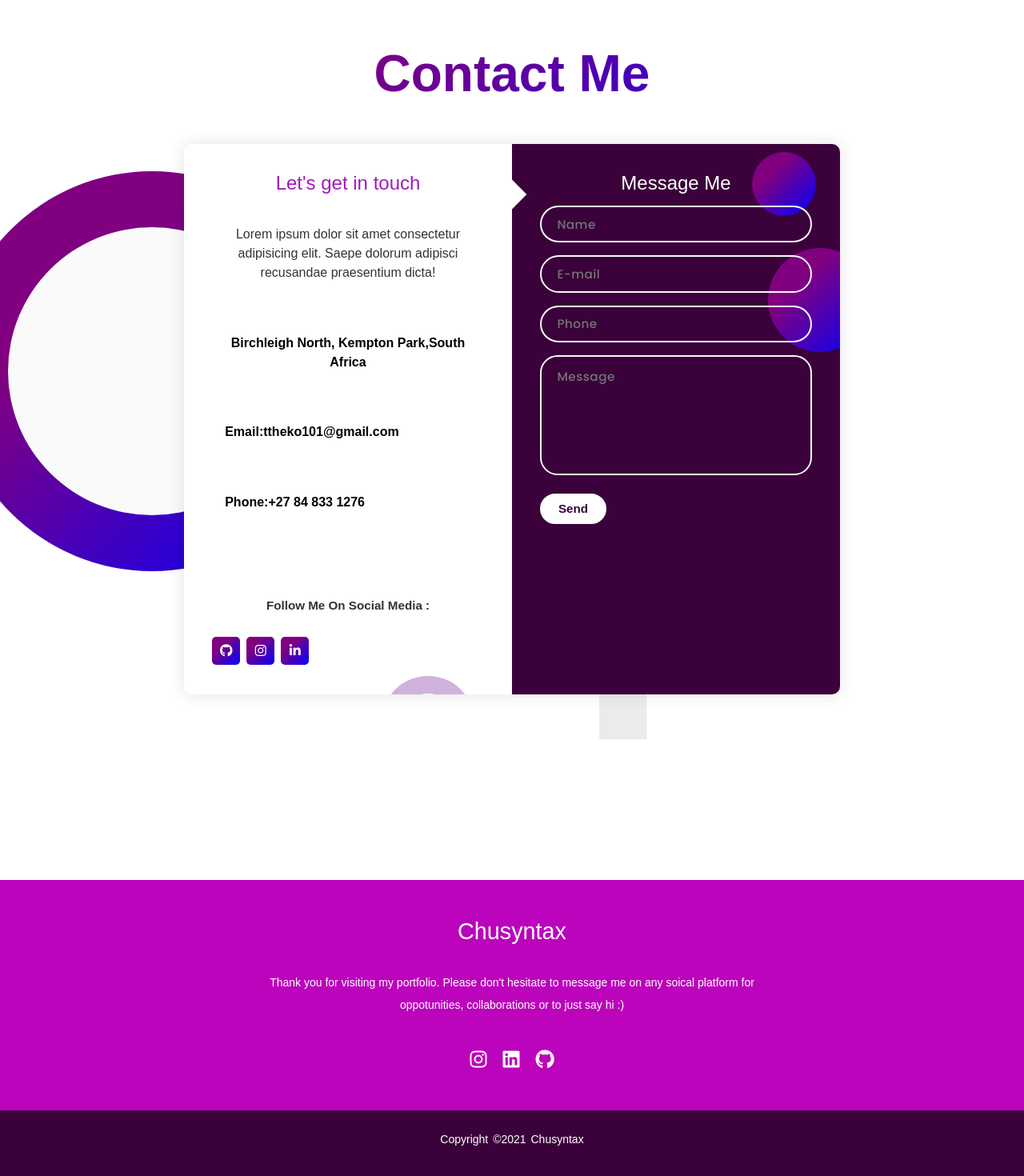
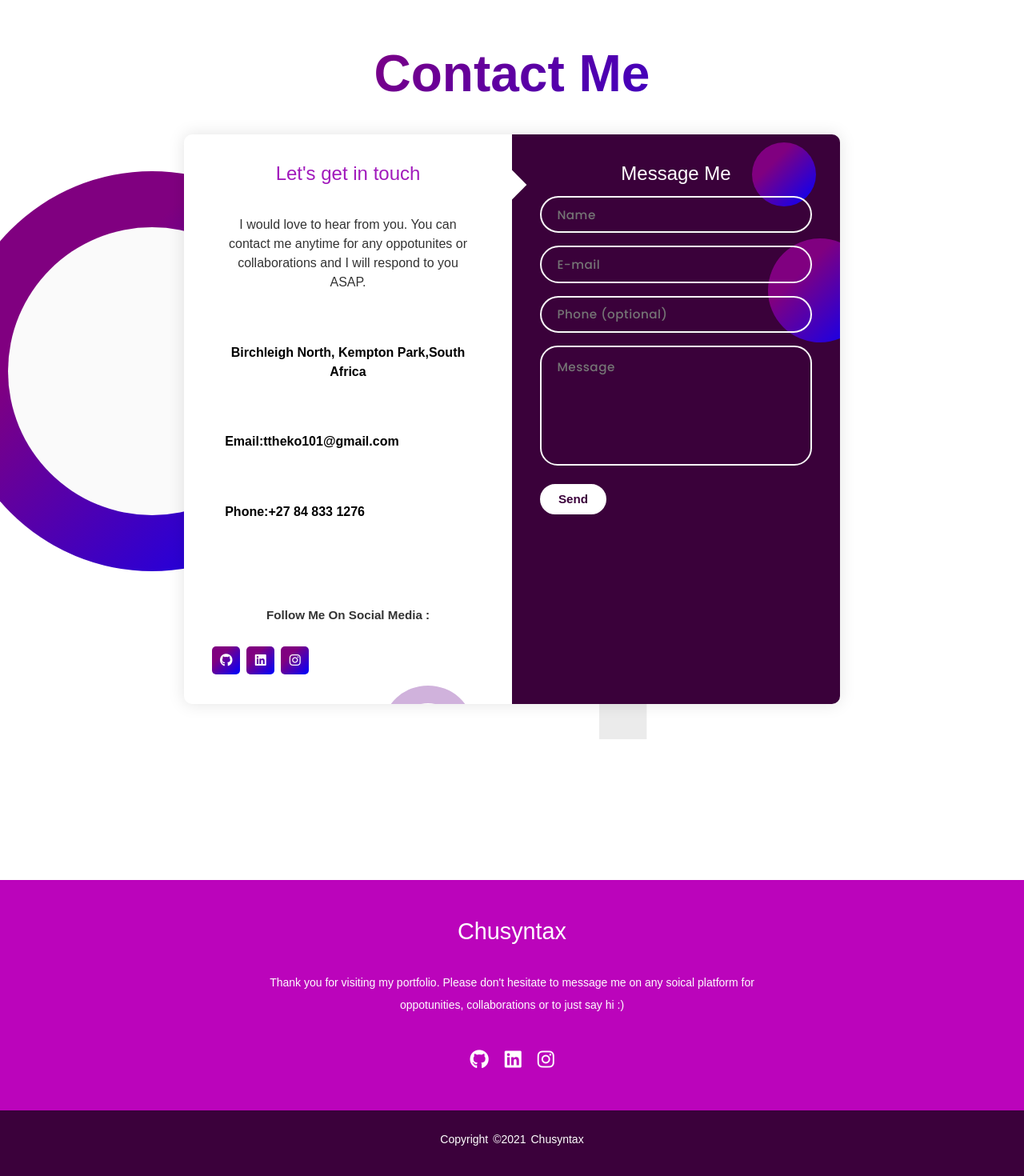
Before and after one commit to chusyntax/new-react-personal-portfolio, a React (Create React App) app: page / in a window 1280 px wide. Shown: the part 3637-5107 px from the top of the page at 80% size. Built offline with nearby package versions, Linux system fonts and the light colour scheme; grey boxes are pictures that could not be loaded.

Commit message:
added all links to social icons

```diff
--- a/src/Pages/ContactPage.js
+++ b/src/Pages/ContactPage.js
@@ -26,8 +26,7 @@ marginTop:'0.5rem'
             <div className={styles.contactInfo}>
               <h3 className={styles.title}>Let's get in touch</h3>
               <p className={styles.text}>
-                Lorem ipsum dolor sit amet consectetur adipisicing elit. Saepe
-                dolorum adipisci recusandae praesentium dicta!
+                I would love to hear from you. You can contact me anytime for any oppotunites or collaborations and I will respond to you ASAP.
               </p>
 
               <div className={styles.info}>
@@ -47,14 +46,14 @@ marginTop:'0.5rem'
               <div className={styles.socialMedia}>
                 <p className={styles.information}>Follow Me On Social Media :</p>
                 <div className={styles.socialIcons}>
-                  <a href="w">
+                  <a href="https://github.com/chusyntax">
                     <i className="fab fa-github"></i>
                   </a>
-                  <a href="w">
+                  <a href="https://linkedin.com/in/thabotheko">
+                    <i className="fab fa-linkedin"></i>
+                  </a>
+                  <a href="https://www.instagram.com/chusyntax/">
                     <i className="fab fa-instagram"></i>
-                  </a>
-                  <a href="w">
-                    <i className="fab fa-linkedin-in"></i>
                   </a>
                 </div>
               </div>
@@ -75,7 +74,7 @@ marginTop:'0.5rem'
 
                 </div>
                 <div className={styles.inputContainer}>
-                  <input type="tel" name="phone" className={styles.input} placeholder="Phone"/>
+                  <input type="tel" name="phone" className={styles.input} placeholder="Phone (optional)"/>
 
                 </div>
                 <div className={`${styles.inputContainer} ${styles.textarea}`}>
--- a/src/Pages/Footer.js
+++ b/src/Pages/Footer.js
@@ -8,9 +8,9 @@ return(
         <h3>Chusyntax</h3>
         <p>Thank you for visiting my portfolio. Please don't hesitate to message me on any soical platform for oppotunities, collaborations or to just say hi :)</p>
         <ul className={styles.socials}>
-            <li><a href="w"><i class="fa fa-instagram"></i></a></li>
-            <li><a href="w"><i class="fa fa-linkedin-square"></i></a></li>
-            <li><a href="w"><i class="fa fa-github"></i></a></li>
+            <li><a href="https://github.com/chusyntax"><i class="fa fa-github"></i></a></li>
+            <li><a href="https://linkedin.com/in/thabotheko"><i class="fa fa-linkedin-square"></i></a></li>
+            <li><a href="https://www.instagram.com/chusyntax/"><i class="fa fa-instagram"></i></a></li>
         </ul>
     </div>
     <div className={styles.footer_bottom}>
--- a/src/Pages/Projects.js
+++ b/src/Pages/Projects.js
@@ -65,7 +65,7 @@ cardImage={Images.card8}
  <img style={{height:"100%", width:"100%", objectFit:"contain"}} src={Images.card8Mobile} alt="Mobile snapshot of the project." width="100%" height="100%"/>
 
  <div className={styles.modalContent}>
-     <h1 style={{fontSize:"2rem"}}>Personal Portfolio</h1>
+     <h1 style={{fontSize:"2rem", margin:'1rem'}}>Personal Portfolio</h1>
     <p >This is my personal portfolio made with React.js. I used the useState hook for the Navbar, Experience page and for the modals as well. Here you can view more of my projects and download my resume as well. </p>
     {/* <p>The biggest challenge with this project was with the modals and opening one at one time. My solution was the then use the Responsive Modal Library which came with its own styles. It also allowed me to create state for every modal so that different modals would not open at the same time.</p> */}
     <p>Made with: React.js</p>
@@ -100,7 +100,7 @@ cardImage={Images.card1}
  <img style={{height:"100%", width:"100%", objectFit:"contain"}} src={Images.card1Mobile} alt="Mobile snapshot of the project." width="100%" height="100%"/>
 
  <div className={styles.modalContent}>
-     <h1 style={{fontSize:"2rem"}}  >What's Going On</h1>
+     <h1 style={{fontSize:"2rem", margin:'1rem'}}  >What's Going On</h1>
     <p>A website that displays  the latest stories and top 13 books from the New York Times. You can also read the description of a book and go straight to purchasing it on Amazon. I used Webpack to compile the pages together as each page has its own JavaScript file and fetch request.</p>
     <p>Made with: HTML, CSS, JavaScript, New York Times API and Webpack.</p>
      <div className={styles.buttonLayout}>
@@ -129,7 +129,7 @@ cardImage={Images.card2}
  <img style={{height:"100%", width:"100%", objectFit:"contain"}} src={Images.card2Mobile} alt="Mobile snapshot of the project." width="100%" height="100%"/>
 
  <div className={styles.modalContent}>
-     <h1 style={{fontSize:"2rem"}}>Skweeky Klean</h1>
+     <h1 style={{fontSize:"2rem", margin:'1rem'}}>Skweeky Klean</h1>
     <p>This page is for a pool cleaning company. It uses a video background that matches and compliments the rest of the website's aesthitic and vibe. It also uses SCSS for its styling and has multiple pages that you can access through the Navbar to explore and view.</p>
     <p>Made with: HTML, SCSS, AOS library and JavaScript.</p>
      <div className={styles.buttonLayout}>
@@ -157,7 +157,7 @@ cardImage={Images.card4}
  <img style={{height:"100%", width:"100%", objectFit:"contain"}} src={Images.card4Mobile} alt="Mobile snapshot of the project." width="100%" height="100%"/>
 
  <div className={styles.modalContent}>
-     <h1 style={{fontSize:"2rem"}}>Molding Messengers</h1>
+     <h1 style={{fontSize:"2rem", margin:'1rem'}}>Molding Messengers</h1>
     <p>A publishing firm's  website  made in WordPress. My job was to create the "BOOKS" page and and all existing books to it, update the NavBar to have the Books tab on it, create new pages for three new books and add their links and information, update the sliding gallary on the homepage with the three new books, update links on the Navbar and change content on the homepage.</p>
     <p>Made with: WordPress</p>
      <div className={styles.buttonLayout}>
@@ -190,7 +190,7 @@ cardImage={Images.card3}
  <img style={{height:"100%", width:"100%", objectFit:"contain"}} src={Images.card3Mobile} alt="Mobile snapshot of the project." width="100%" height="100%"/>
 
  <div className={styles.modalContent}>
-     <h1 style={{fontSize:"2rem"}}>Kool Kicks</h1>
+     <h1 style={{fontSize:"2rem", margin:'1rem'}}>Kool Kicks</h1>
     <p>This is an eCommerce store for shoes. It is intended to work as a fully functioning shoe sales platform. It was build with BootStrap and has multiple pages filled with high quality pictures as well On the "Best Sellers" page there is also a 3D image carousel.</p>
     <p>Made with: HTML, CSS, BootStrap and JavaScript.</p>
      <div className={styles.buttonLayout}>
@@ -219,7 +219,7 @@ cardImage={Images.card5}
  <img style={{height:"100%", width:"100%", objectFit:"contain"}} src={Images.card5Mobile} alt="Mobile snapshot of the project." width="100%" height="100%"/>
 
  <div className={styles.modalContent}>
-     <h1 style={{fontSize:"2rem"}}>GitHub Seeker</h1>
+     <h1 style={{fontSize:"2rem", margin:'1rem'}}>GitHub Seeker</h1>
     <p>Here you can search any user on Github and view their information. You can view their followers, their 5 latest repos and what language was mostly used in the repo, when the account was created and also a link to the user's personal website/blog.</p>
     <p>Made with: HTML, Materialize, AJAX and jQuery.</p>
      <div className={styles.buttonLayout}>
@@ -247,7 +247,7 @@ cardImage={Images.card6}
  <img style={{height:"100%", width:"100%",objectFit:"contain"}} src={Images.card6Mobile} alt="Mobile snapshot of the project." width="100%" height="100%"/>
 
  <div className={styles.modalContent}>
-     <h1 style={{fontSize:"2rem"}}>Gymnasia</h1>
+     <h1 style={{fontSize:"2rem", margin:'1rem'}}>Gymnasia</h1>
     <p>This is a gym website with membership options, sign up/in pages and a trainers page and the different gym locations page. It also includes a mock card payment methods page.</p>
     <p>Made with: HTML and SCSS.</p>
      <div className={styles.buttonLayout}>
@@ -275,7 +275,7 @@ cardImage={Images.card7}
  <img style={{height:"100%", width:"100%",objectFit:"contain"}} src={Images.card7Mobile} alt="Mobile snapshot of the project." width="100%" height="100%"/>
 
  <div className={styles.modalContent}>
-     <h1 style={{fontSize:"2rem"}}>Pot Party</h1>
+     <h1 style={{fontSize:"2rem", margin:'1rem'}}>Pot Party</h1>
     <p>This is an eCommerce site that sells pots for small to medium sized businesses. Websites also consists of smooth on-scroll animations from the AOS library.</p>
     <p>Made with: HTML, CSS, Materialize and AOS library.</p>
      <div className={styles.buttonLayout}>
```
